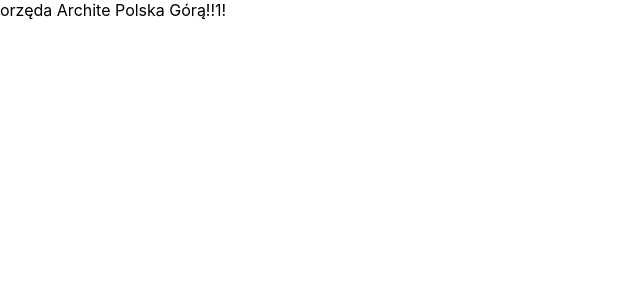
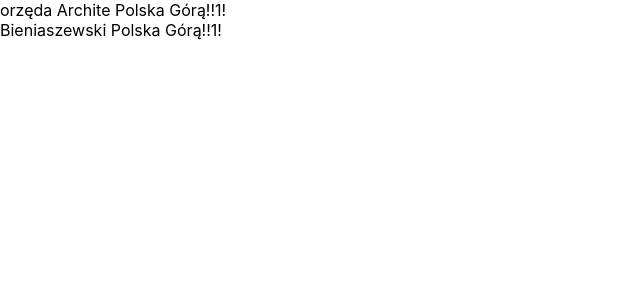
Before and after one commit to TimeRul3r/tosterwwannie, a React (Create React App) app: page / in a window 1280 px wide. Shown: the top 300 px of the page, without its empty margins (0-640 px from the left). Built offline with nearby package versions, Linux system fonts and the light colour scheme.

Commit message:
profiles

```diff
--- a/src/App.js
+++ b/src/App.js
@@ -1,7 +1,7 @@
 import logo from "./logo.svg";
 import "./App.css";
 import { Name } from "./components/atoms/Name";
-import { Profile } from "./components/molecules/Profile";
+import { Profile, Profile2 } from "./components/molecules/Profile";
 
 let testmetody = "jakieśzdanie";
 testmetody.toUpperCase();
@@ -29,6 +29,7 @@ function App() {
 
 
         <Profile name = {imie}/>
+        <Profile2 name = {nametwo}/>
 
     </div>
 
```
